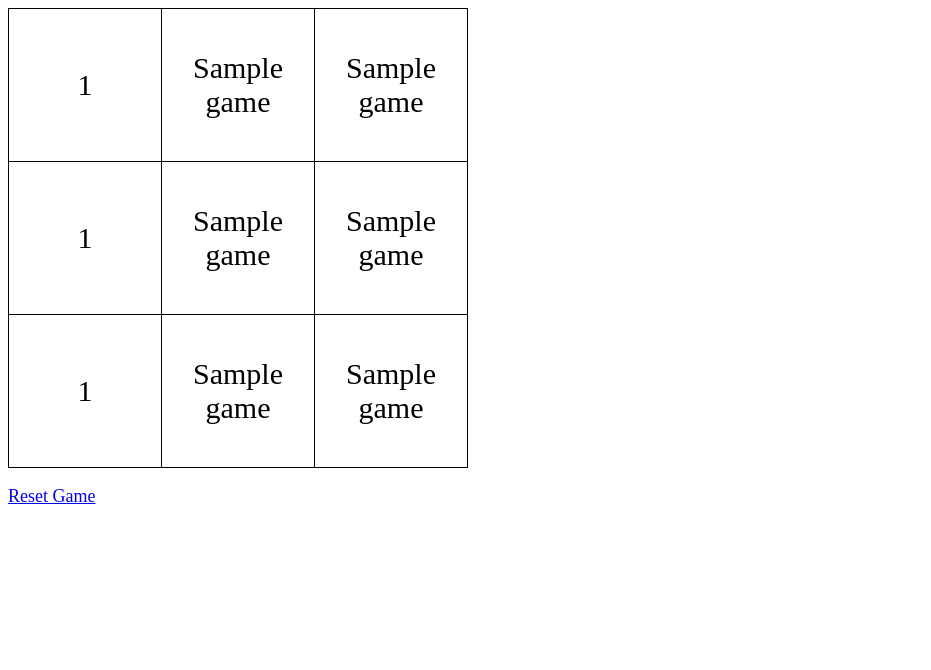
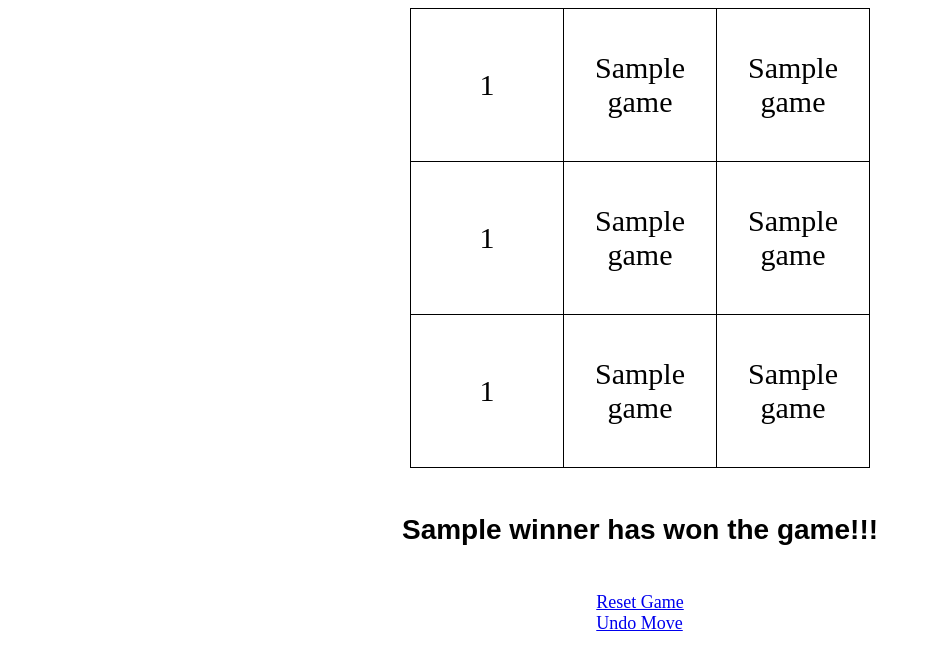
Before and after one commit to Mihik197/CS50-Beyond, a Flask app: template tictactoe/templates/game.html in a window 1280 px wide. Shown: the top 670 px of the page, without its empty margins (0-931 px from the left). Run offline with Flask 3, Linux system fonts and the light colour scheme; the template is opened without the code that fills it: most values are stand-ins (such as "Sample title", 1, 10 or a date in 2020).

Commit message:
added undo and winner functions in tictactoe

```diff
--- a/tictactoe/app.py
+++ b/tictactoe/app.py
@@ -15,13 +15,19 @@ def index():
     if "board" not in session:
         session["board"] = [[None, None, None], [None, None, None], [None, None, None]]
         session["turn"] = "X"
+        session["history"] = []
+        session["winner"] = None
 
-    return render_template("game.html", game=session["board"], turn=session["turn"])
+    return render_template("game.html", game=session["board"], turn=session["turn"], winner=session["winner"])
 
 @app.route("/play/<int:row>/<int:col>")
 def play(row, col):
     if session["board"][row][col] == None:
         session["board"][row][col] = session["turn"]
+        session["history"].append({(row, col): session["turn"]})
+        winner = check_winner(session["board"])
+        if winner:
+            session["winner"] = winner
 
         if session["turn"] == "X":
             session["turn"] = "O"
@@ -34,4 +40,32 @@ def play(row, col):
 def reset():
     session.pop("board", None)
     session.pop("turn", None)
+    session.pop("history", None)
+    session.pop("winner", None)
     return redirect(url_for("index"))
+
+@app.route("/undo")
+def undo():
+    if session["winner"]:
+        session["winner"] = None
+
+    if session["history"]:
+        last_move = session["history"][-1]
+        for key, value in last_move.items():
+            x, y = key
+            session["turn"] = value
+            session["board"][x][y] = None
+        session["history"].pop()
+
+    return redirect(url_for("index"))
+
+def check_winner(board):
+    for i in range(3):
+        if board[i][0] == board[i][1] == board[i][2] and board[i][0] is not None:
+            return board[i][0]
+        if board[0][i] == board[1][i] == board[2][i] and board[0][i] is not None:
+            return board[0][i]
+        if board[0][0] == board[1][1] == board[2][2] and board[0][0] is not None:
+            return board[0][0]
+        if board[0][2] == board[1][1] == board[2][0] and board[0][2] is not None:
+            return board[0][2]
--- a/tictactoe/templates/game.html
+++ b/tictactoe/templates/game.html
@@ -1,5 +1,6 @@
 {% extends "layout.html" %}
 {% block body %}
+    <div>
         <table>
             {% for i in range(3) %}
                 <tr>
@@ -15,6 +16,18 @@
                 </tr>
             {% endfor %}
         </table>
+    </div>
     <br>
+    <div>
+        {% if winner %}
+            <p>{{ winner }} has won the game!!!</p>
+        {% endif %}
+    </div>
+    <br>
+    <div>
         <a href="{{ url_for('reset') }}">Reset Game</a>
+        <br>
+        <a href="{{ url_for('undo') }}">Undo Move</a>
+    </div>
+
 {% endblock %}
--- a/tictactoe/templates/layout.html
+++ b/tictactoe/templates/layout.html
@@ -23,6 +23,18 @@
         a {
             font-size: 18px;
         }
+
+        div {
+            max-width: fit-content;
+            margin-left: auto;
+            margin-right: auto;
+        }
+
+        p {
+            font-size: 28px;
+            font-weight: bold;
+            font-family: sans-serif;
+        }
     </style>
     <body>
         {% block body %}
```
Lines whose indentation alone changed are shown as unchanged.
